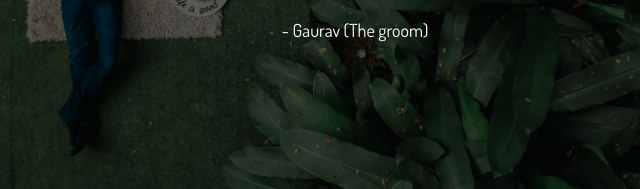
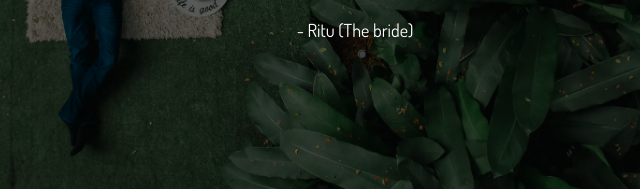
Before and after one commit to MS-Patel/ritu-wedding-invitation, a plain HTML site: page index.html in a window 1280 px wide. Shown: the part 10239-10428 px from the top of the page, 285-925 px from the left. Drawn offline with Linux system fonts and the light colour scheme.

Commit message:
Update index.html

```diff
--- a/index.html
+++ b/index.html
@@ -607,7 +607,7 @@
                 <div class="row">
                     <div class="col-xs-12">
                         <h2>Forever And Always Our Love</h2>
-                        <span>- Gaurav (The groom)</span>
+                        <span>- Ritu (The bride)</span>
                     </div>
                 </div> <!-- end row -->
             </div> <!-- end container -->
```
